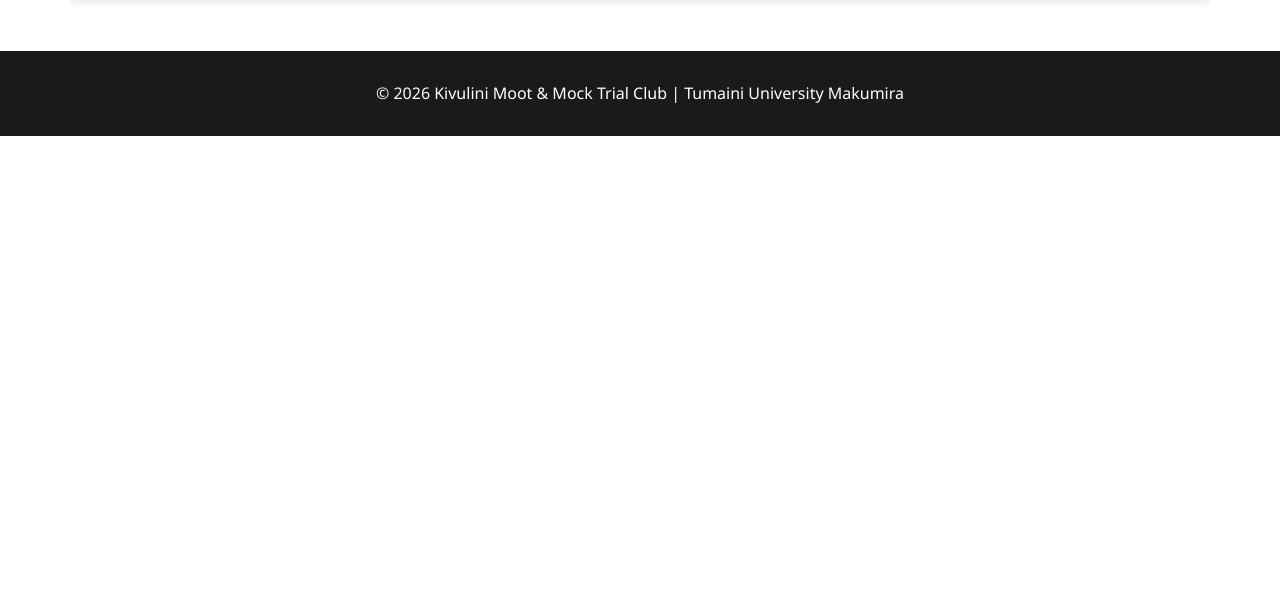
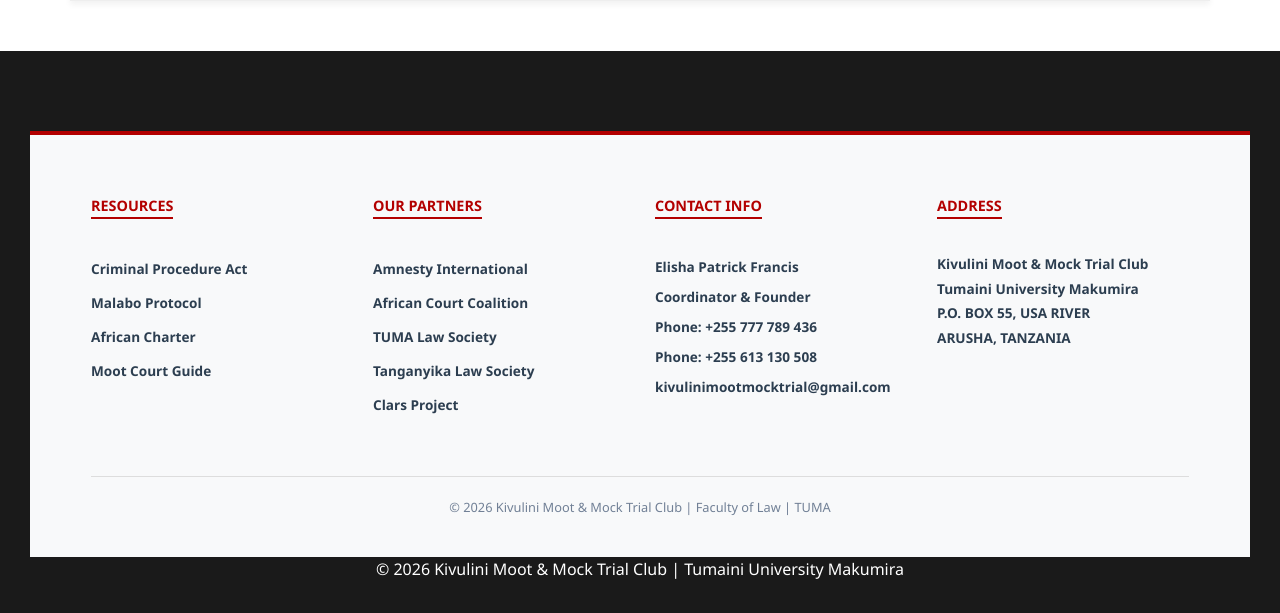
Before and after one commit to advfrancis-CMD/kivulini-club, a plain HTML site: page index.html in a window 1280 px wide. Shown: the part 4385-4998 px from the top of the page. Before the commit the page ends 4521 px from the top, so only its background shows below. Drawn offline with Linux system fonts and the light colour scheme.

Commit message:
Updated footer with Kivulini specific details

```diff
--- a/index.html
+++ b/index.html
@@ -210,14 +210,14 @@
         <p>Fill out the form below to apply for membership.</p>
 
         <!-- Replace YOUR_FORM_ID with the ID provided by Formspree -->
-        <form class="membership-form" action="https://forms.gle/etwqLXGvufyaob4Z9" method="POST">
+        <form class="membership-form" action="https://www.saveform.io/api/submit/f3955637-bd23-44ce-ae39-a20623db0029" method="POST">
             <div class="form-group">
                 <label>Full Name</label>
                 <input type="text" name="name" required placeholder="Enter your full name">
             </div>
             <div class="form-group">
                 <label>TUMA Student ID</label>
-                <input type="text" name="student_id" required placeholder="TUMA/LAW/2026/XXXX">
+                <input type="text" name="student_id" required placeholder="TUMA/LAW/26/XXXX">
             </div>
             <div class="form-group">
                 <label>Email Address</label>
@@ -263,7 +263,62 @@
         </main>
     </div>
 
-    <footer>© 2026 Kivulini Moot & Mock Trial Club | Tumaini University Makumira</footer>
+    <footer><!-- PROFESSIONAL KIVULINI FOOTER (University Style) -->
+<footer style="background-color: #f8f9fa; color: #2c3e50; padding: 40px 5%; font-family: 'Segoe UI', Tahoma, sans-serif; border-top: 4px solid #b30000; margin-top: 50px;">
+    <div style="display: grid; grid-template-columns: repeat(auto-fit, minmax(200px, 1fr)); gap: 30px; text-align: left; max-width: 1200px; margin: 0 auto;">
+
+        <!-- Column 1: Resources -->
+        <div>
+            <h4 style="margin-bottom: 20px; color: #b30000; border-bottom: 2px solid #b30000; display: inline-block; font-size: 0.9em;">RESOURCES</h4>
+            <ul style="list-style: none; padding: 0; font-weight: 600; line-height: 2.5; font-size: 0.85em;">
+                <li><a href="THE CRIMINAL PROCEDURE ACT.pdf" style="text-decoration: none; color: #2c3e50;">Criminal Procedure Act</a></li>
+                <li><a href="MALABO_PROTOCOL.pdf" style="text-decoration: none; color: #2c3e50;">Malabo Protocol</a></li>
+                <li><a href="AFRICAN_CHARTER.pdf" style="text-decoration: none; color: #2c3e50;">African Charter</a></li>
+                <li><a href="#" style="text-decoration: none; color: #2c3e50;">Moot Court Guide</a></li>
+            </ul>
+        </div>
+
+        <!-- Column 2: Partners -->
+        <div>
+            <h4 style="margin-bottom: 20px; color: #b30000; border-bottom: 2px solid #b30000; display: inline-block; font-size: 0.9em;">OUR PARTNERS</h4>
+            <ul style="list-style: none; padding: 0; font-weight: 600; line-height: 2.5; font-size: 0.85em;">
+                <li>Amnesty International</li>
+                <li>African Court Coalition</li>
+                <li>TUMA Law Society</li>
+                <li>Tanganyika Law Society</li>
+                <li>Clars Project</li>
+            </ul>
+        </div>
+
+        <!-- Column 3: Contact -->
+        <div>
+            <h4 style="margin-bottom: 20px; color: #b30000; border-bottom: 2px solid #b30000; display: inline-block; font-size: 0.9em;">CONTACT INFO</h4>
+            <ul style="list-style: none; padding: 0; font-weight: 600; line-height: 2.2; font-size: 0.85em;">
+                <li>Elisha Patrick Francis</li>
+                <li>Coordinator & Founder</li>
+                <li>Phone: +255 777 789 436</li>
+                <li>Phone: +255 613 130 508</li>
+                <li>kivulinimootmocktrial@gmail.com</li>
+            </ul>
+        </div>
+
+        <!-- Column 4: Address -->
+        <div>
+            <h4 style="margin-bottom: 20px; color: #b30000; border-bottom: 2px solid #b30000; display: inline-block; font-size: 0.9em;">ADDRESS</h4>
+            <p style="font-weight: 600; line-height: 1.8; font-size: 0.85em;">
+                Kivulini Moot & Mock Trial Club<br>
+                Tumaini University Makumira<br>
+                P.O. BOX 55, USA RIVER<br>
+                ARUSHA, TANZANIA
+            </p>
+        </div>
+
+    </div>
+    <div style="text-align: center; margin-top: 40px; padding-top: 20px; border-top: 1px solid #ddd; font-size: 0.8em; color: #718096;">
+        © 2026 Kivulini Moot & Mock Trial Club | Faculty of Law | TUMA
+    </div>
+</footer>
+        © 2026 Kivulini Moot & Mock Trial Club | Tumaini University Makumira</footer>
 
     <script>
         function toggleMenu() {
```
